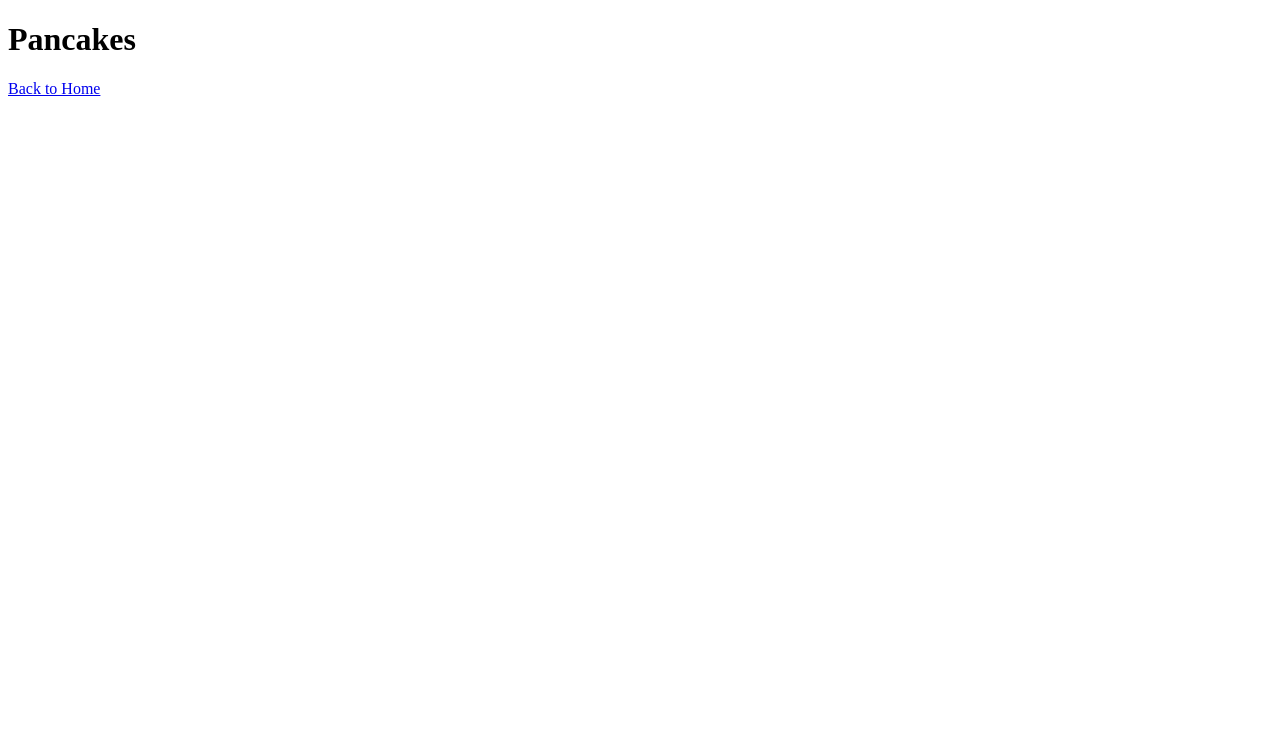
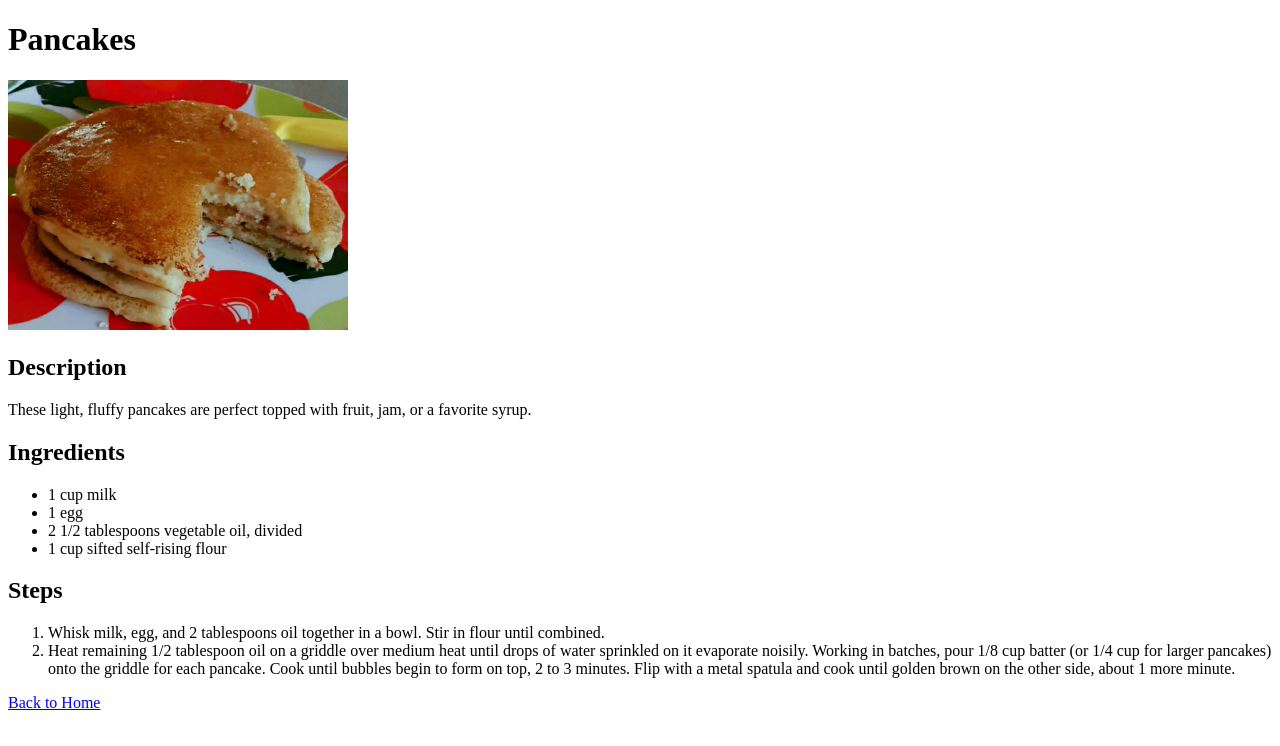
Before and after one commit to Xerver8694/odin-recipe, a plain HTML site: page recipes/pancakes.html in a window 1280 px wide. Drawn offline with Linux system fonts and the light colour scheme.

Commit message:
Added pancakes.png and finished pancake recipe page

```diff
--- a/recipes/pancakes.html
+++ b/recipes/pancakes.html
@@ -6,6 +6,21 @@
   </head>
   <body>
     <h1>Pancakes</h1>
+    <img src="pancakes.png" width="340" height="250">
+    <h2>Description</h2>
+    <p>These light, fluffy pancakes are perfect topped with fruit, jam, or a favorite syrup.</p>
+    <h2>Ingredients</h2>
+    <ul>
+        <li>1 cup milk</li>
+        <li>1 egg</li>
+        <li>2 1/2 tablespoons vegetable oil, divided</li>
+        <li>1 cup sifted self-rising flour</li>
+    </ul>
+    <h2>Steps</h2>
+    <ol>
+        <li>Whisk milk, egg, and 2 tablespoons oil together in a bowl. Stir in flour until combined.</li>
+        <li>Heat remaining 1/2 tablespoon oil on a griddle over medium heat until drops of water sprinkled on it evaporate noisily. Working in batches, pour 1/8 cup batter (or 1/4 cup for larger pancakes) onto the griddle for each pancake. Cook until bubbles begin to form on top, 2 to 3 minutes. Flip with a metal spatula and cook until golden brown on the other side, about 1 more minute.</li>
+    </ol>
     <a href="../index.html">Back to Home</a>
   </body>
 </html>
```
